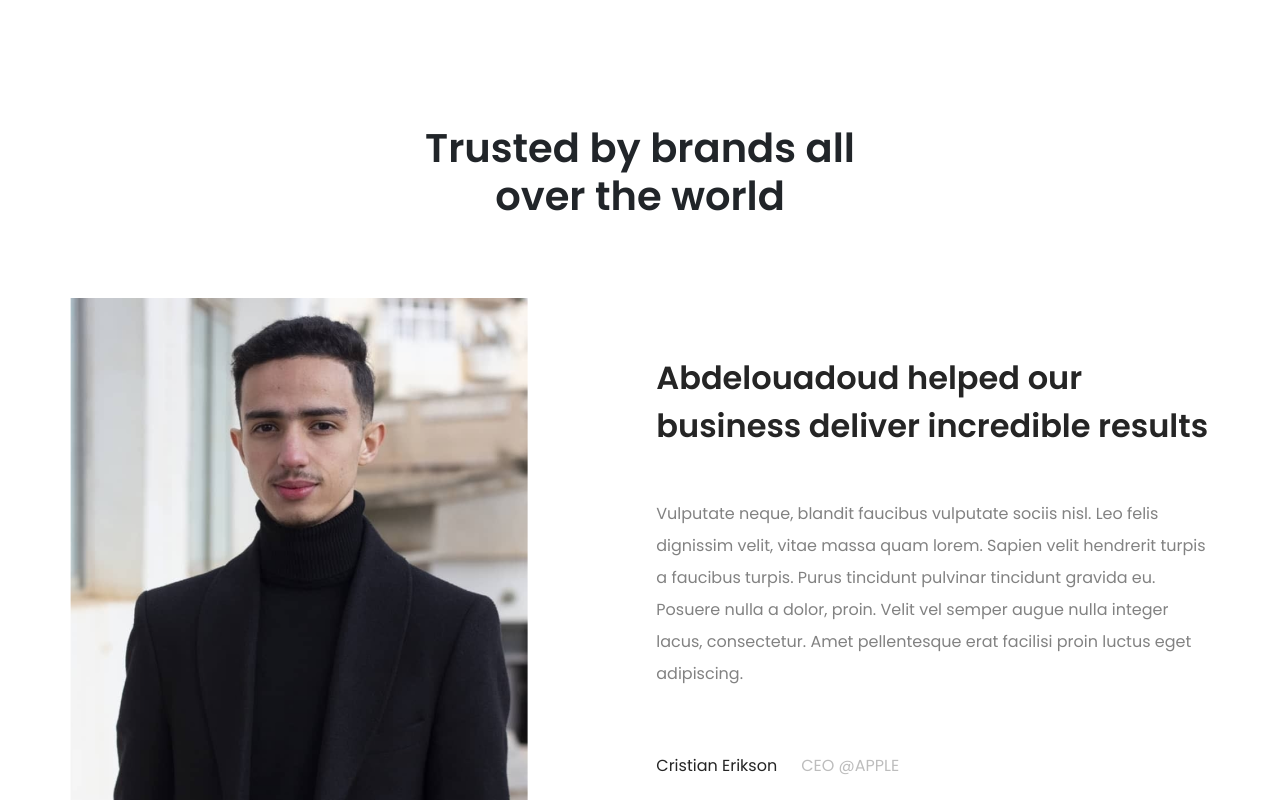
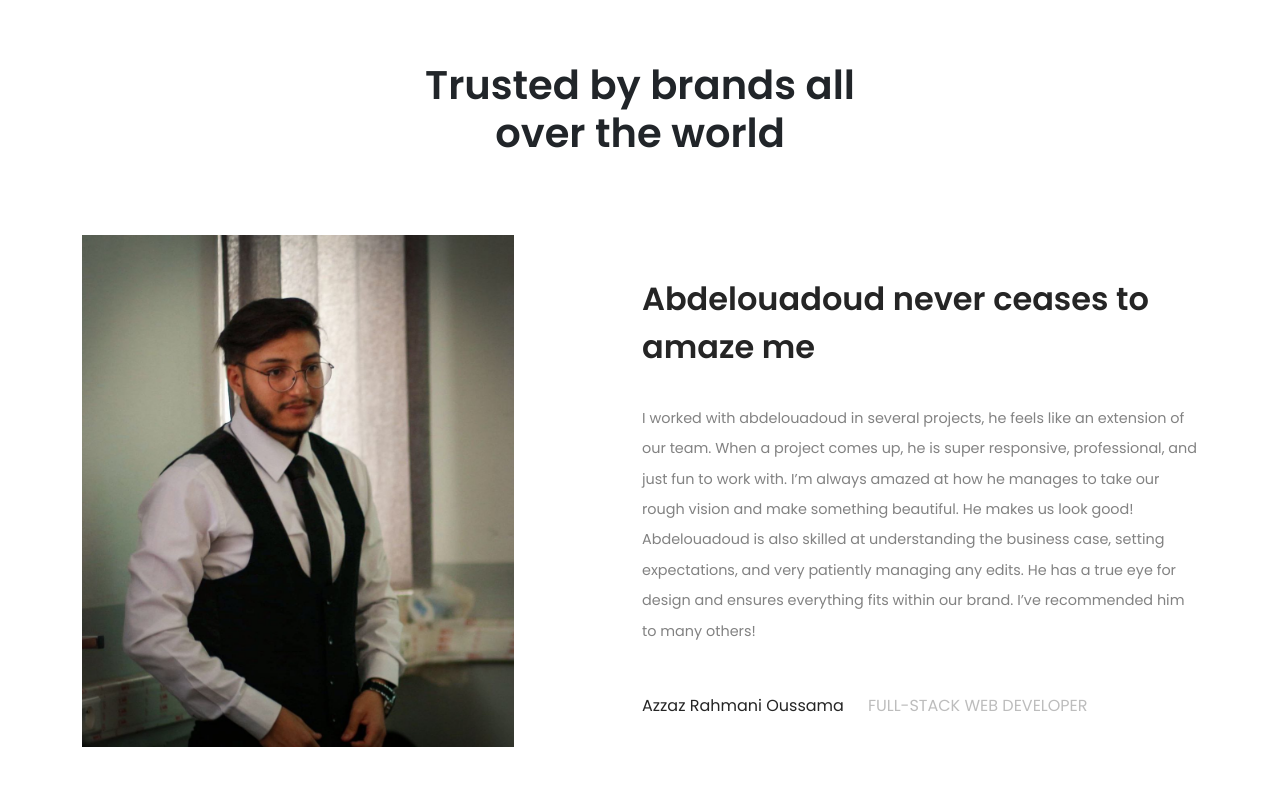
Before and after one commit to Abdelouadoud8/abdelouadoud8.github.io, a React (Create React App) app: page / in a window 1280 px wide. Shown: the part 2000-2800 px from the top of the page. Built offline with nearby package versions, Linux system fonts and the light colour scheme.

Commit message:
💄 Fixed some typo and content, also structure of pages

```diff
--- a/src/components/Foote.tsx
+++ b/src/components/Foote.tsx
@@ -36,7 +36,7 @@ const Footer: FC = () => {
         >
           <img src="/img/Twitter.svg" alt="twitter" />
         </a>
-        <a href="/">
+        <a href="mailto:abdelouadoud.mahdaoui@gmail.com">
           <img src="/img/Gmail.svg" alt="gmail" />
         </a>
       </div>
--- a/src/components/Work/index.tsx
+++ b/src/components/Work/index.tsx
@@ -26,25 +26,26 @@ const Work: FC = () => {
       <div id="testimonials" className="work__testimonials">
         <h1>Trusted by brands all over the world</h1>
         <div className="work__testimonials-content">
-          <img src="/img/testimonial.png" alt="" />
+          <img src="img/client1.jpeg" alt="" />
           <div className="work__testimonials-body">
-            <span>
-              Abdelouadoud helped our business deliver incredible results
-            </span>
+            <span>Abdelouadoud never ceases to amaze me</span>
             <p>
-              Vulputate neque, blandit faucibus vulputate sociis nisl. Leo felis
-              dignissim velit, vitae massa quam lorem. Sapien velit hendrerit
-              turpis a faucibus turpis. Purus tincidunt pulvinar tincidunt
-              gravida eu. Posuere nulla a dolor, proin. Velit vel semper augue
-              nulla integer lacus, consectetur. Amet pellentesque erat facilisi
-              proin luctus eget adipiscing.
+              I worked with abdelouadoud in several projects, he feels like an
+              extension of our team. When a project comes up, he is super
+              responsive, professional, and just fun to work with. I’m always
+              amazed at how he manages to take our rough vision and make
+              something beautiful. He makes us look good! Abdelouadoud is also
+              skilled at understanding the business case, setting expectations,
+              and very patiently managing any edits. He has a true eye for
+              design and ensures everything fits within our brand. I’ve
+              recommended him to many others!
             </p>
             <div className="work__testimonials-body--person">
               <span className="work__testimonials-body--person-name">
-                Cristian Erikson
+                Azzaz Rahmani Oussama
               </span>
               <span className="work__testimonials-body--person-position">
-                CEO @APPLE
+                FULL-STACK WEB DEVELOPER
               </span>
             </div>
           </div>
--- a/src/styles/_components.scss
+++ b/src/styles/_components.scss
@@ -4,9 +4,9 @@
   justify-content: space-between;
   position: fixed;
   top: 0;
-  padding: 4rem 10rem;
+  padding: 3rem 10rem;
   width: 100%;
-  height: 12rem;
+  height: 11rem;
   font-weight: 700;
   z-index: 120 !important;
   background-color: white;
@@ -18,7 +18,7 @@
 
   &__logo {
     color: $black;
-    font-size: 4rem;
+    font-size: 3.7rem;
     text-decoration: none;
     @media screen and (max-width: $bp-small) {
       font-size: 2.5rem;
@@ -72,11 +72,12 @@
     }
 
     & img {
-      width: 12%;
+      width: 7%;
       border-radius: 90%;
       margin-bottom: 4rem;
       @media screen and (max-width: $bp-small) {
         margin-bottom: 2rem;
+        width: 12%;
       }
     }
 
@@ -109,6 +110,7 @@
     text-align: center !important;
     margin-top: 12rem !important;
     align-items: center !important;
+    margin-bottom: 12rem;
 
     @media screen and (max-width: $bp-small) {
       display: flex;
@@ -207,7 +209,7 @@
   &__clients {
     display: flex;
     flex-direction: column;
-    margin-top: 24rem;
+    margin-top: 12rem;
     width: 100%;
     @media screen and (max-width: $bp-small) {
       margin-top: 15rem;
@@ -286,6 +288,9 @@
 
     & img {
       margin-right: 16rem;
+      width: 54rem;
+      height: 64rem;
+      object-fit: cover;
       @media screen and (max-width: $bp-small) {
         width: 30rem;
         margin: auto;
@@ -293,7 +298,7 @@
     }
     &-body {
       width: 85rem;
-      margin-top: 7rem;
+      margin-top: 5rem;
       @media screen and (max-width: $bp-small) {
         width: 100%;
         text-align: center;
@@ -309,10 +314,10 @@
       }
 
       & > p {
-        margin-top: 6rem;
-        font-size: 2rem;
+        margin-top: 4rem;
+        font-size: 1.8rem;
         color: $gray-3;
-        line-height: 4rem;
+        line-height: 3.8rem;
         @media screen and (max-width: $bp-small) {
           margin-top: 2.5rem;
           font-size: 1.2rem;
@@ -321,7 +326,7 @@
       }
 
       &--person {
-        margin-top: 8rem;
+        margin-top: 6rem;
         @media screen and (max-width: $bp-small) {
           margin-top: 2rem;
           display: flex;
@@ -394,6 +399,7 @@
           text-align: center;
         }
       }
+
       &--paragraph1 {
         margin-top: 3rem;
         font-size: 6rem;
@@ -773,7 +779,7 @@
   display: flex;
   flex-direction: row;
   justify-content: space-between;
-  padding: 3rem;
+  padding: 2.3rem 3rem;
   background-color: #ffffff;
   position: fixed;
   bottom: 0;
--- a/src/styles/main.scss
+++ b/src/styles/main.scss
@@ -1,5 +1,5 @@
 @import 'variables';
 @import 'typography';
-@import '_base';
+@import 'base';
 @import 'layouts';
 @import 'components';
--- a/src/views/About.tsx
+++ b/src/views/About.tsx
@@ -85,7 +85,7 @@ const About: FC = () => {
           </div>
           <div className="about__semifooter-element">
             <h1>Contact</h1>
-            <span>+213 549260454</span>
+            <span>+213 559321737</span>
             <span>abdelouadoud.mahdaoui@gmail.com</span>
           </div>
         </div>
--- a/src/views/projects.tsx
+++ b/src/views/projects.tsx
@@ -53,9 +53,9 @@ const projects = [
       },
     ],
     quote: {
-      person: "Joseph Duffy",
+      person: "Martin LeBlanc",
       description:
-        "The best part of these prints is that no 2 prints are exactly alike. There are so many imperfections and beautiful little “accidents” that you cannot foresee prior to pulling the screens.",
+        "A user interface is like a joke. If you have to explain it, it’s not that good.",
     },
   },
   {
@@ -136,9 +136,9 @@ const projects = [
       },
     ],
     quote: {
-      person: "Joseph Duffy",
+      person: "Paula Scher",
       description:
-        "The best part of these prints is that no 2 prints are exactly alike. There are so many imperfections and beautiful little “accidents” that you cannot foresee prior to pulling the screens.",
+        "It's through mistakes that you actually can grow. You have to get bad in order to get good.",
     },
   },
   {
@@ -215,9 +215,9 @@ const projects = [
       },
     ],
     quote: {
-      person: "Joseph Duffy",
+      person: "Antoine de Saint-Exupéry",
       description:
-        "The best part of these prints is that no 2 prints are exactly alike. There are so many imperfections and beautiful little “accidents” that you cannot foresee prior to pulling the screens.",
+        "A designer knows he has achieved perfection not when there is nothing left to add, but when there is nothing left to take away.",
     },
   },
   {
@@ -272,9 +272,9 @@ const projects = [
       },
     ],
     quote: {
-      person: "Joseph Duffy",
+      person: "Andrew Grove",
       description:
-        "The best part of these prints is that no 2 prints are exactly alike. There are so many imperfections and beautiful little “accidents” that you cannot foresee prior to pulling the screens.",
+        "How well we communicate is determined not by how well we say things, but how well we are understood.",
     },
   },
   {
@@ -331,9 +331,9 @@ const projects = [
           "/img/myprojects/saidetudes/5.png",
         ],
         quote: {
-          person: "Joseph Duffy",
+          person: "Ralf Speth",
           description:
-            "The best part of these prints is that no 2 prints are exactly alike. There are so many imperfections and beautiful little “accidents” that you cannot foresee prior to pulling the screens.",
+            "If you think good design is expensive, you should look at the cost of bad design.",
         },
       },
       {
@@ -382,9 +382,9 @@ const projects = [
       },
     ],
     quote: {
-      person: "Joseph Duffy",
+      person: "Lindo Leader",
       description:
-        "The best part of these prints is that no 2 prints are exactly alike. There are so many imperfections and beautiful little “accidents” that you cannot foresee prior to pulling the screens.",
+        "I strive for two things in design: simplicity and clarity. Great design is born of those two things.",
     },
   },
   {
@@ -439,9 +439,9 @@ const projects = [
       },
     ],
     quote: {
-      person: "Joseph Duffy",
+      person: "Steve Jobs",
       description:
-        "The best part of these prints is that no 2 prints are exactly alike. There are so many imperfections and beautiful little “accidents” that you cannot foresee prior to pulling the screens.",
+        "Design is not just what it looks like and feels like. Design is how it works.",
     },
   },
   {
@@ -503,9 +503,9 @@ const projects = [
       },
     ],
     quote: {
-      person: "Joseph Duffy",
+      person: " Naoto Fukasawa",
       description:
-        "The best part of these prints is that no 2 prints are exactly alike. There are so many imperfections and beautiful little “accidents” that you cannot foresee prior to pulling the screens.",
+        "Design needs to be plugged into human behavior. Design dissolves in behavior.",
     },
   },
   {
@@ -557,9 +557,9 @@ const projects = [
       },
     ],
     quote: {
-      person: "Joseph Duffy",
+      person: "Paul Rand",
       description:
-        "The best part of these prints is that no 2 prints are exactly alike. There are so many imperfections and beautiful little “accidents” that you cannot foresee prior to pulling the screens.",
+        "Simplicity is not the goal. It is the by-product of a good idea and modest expectations.",
     },
   },
 ];
```
Also changed, not shown: public/img/client1.jpeg (added), 1 other file (tests, documents, lock files or other folders).
